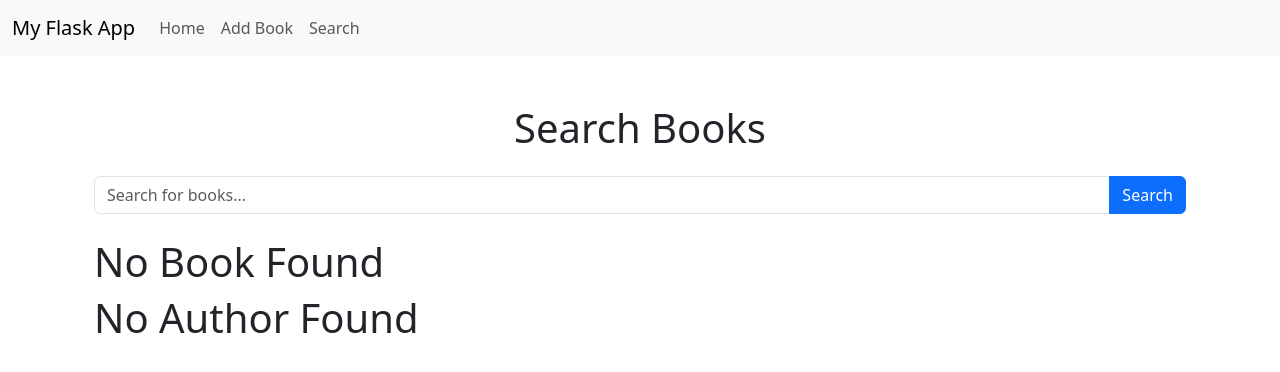
After one commit to YoussefIbraheem/gen_ai_playground, a Python web app: template flask/templates/search_book.html in a window 1280 px wide. The commit adds this page. Shown: the top 372 px of the page. Run offline with Jinja, Linux system fonts and the light colour scheme; the template is opened without the code that fills it, so the values that code supplies are empty.

Commit message:
Add book details and search functionality with corresponding templates

```diff
--- a/flask/templates/base.html
+++ b/flask/templates/base.html
@@ -23,7 +23,7 @@
                     <a class="nav-link" href="{{url_for('add_book')}}">Add Book</a>
                 </li>
                 <li class="nav-item">
-                    <a class="nav-link" href="#">Contact</a>
+                    <a class="nav-link" href="{{url_for('search_book')}}">Search</a>
                 </li>
             </ul>
         </div>
--- a/flask/templates/index.html
+++ b/flask/templates/index.html
@@ -16,11 +16,12 @@
             {% for book in books %}
             <t>
                 <th scope="row">{{ loop.index }}</th>
-                <td>{{ book.title }}</td>
+                <td><a href="{{ url_for('book_details' , id=book.id) }}" class="">{{ book.title }}</a></td>
                 <td>{{ book.author.name }}</td>
                 <td>
                     <a href="{{ url_for('edit_book' , id=book.id) }}" class="btn btn-primary">Edit</a>
                     <a href="delete/{{book.id}}" class="btn btn-danger">Delete</a>
+
                 </td>
 
             </tr>
--- /dev/null
+++ b/flask/templates/search_book.html
@@ -0,0 +1,32 @@
+{% extends 'base.html' %}
+
+{% block body %}
+<div class="container mt-5">
+    <h1 class="text-center">Search Books</h1>
+    <form method="POST" action="{{ url_for('search_book') }}" class="my-4">
+        <div class="input-group">
+            <input type="text" name="keyword" class="form-control" placeholder="Search for books..." value="{{ request.args.get('query', '') }}">
+            <button class="btn btn-primary" type="submit">Search</button>
+        </div>
+    </form>
+    {% if books %}
+        <ul>
+        {% for book in books  %}
+        <li>{{book.title}} By {{book.author.name}}</li>
+        {% endfor %}
+        </ul>
+        {% else %}
+        <h1>No Book Found</h1>
+
+    {% endif %}
+    {% if authors %}
+        <ul>
+            {% for author in authors  %}
+                <li>{{author.name}} Creator Of {{author.books[0].title}}</li>
+            {% endfor %}
+        </ul>
+    {% else %}
+        <h1>No Author Found</h1>
+    {% endif %}
+</div>
+{% endblock %}
```
Also changed, not shown: flask/app.py (+15 -0 lines), flask/templates/book_details.html (added, +22 -0 lines), flask/books.db.
